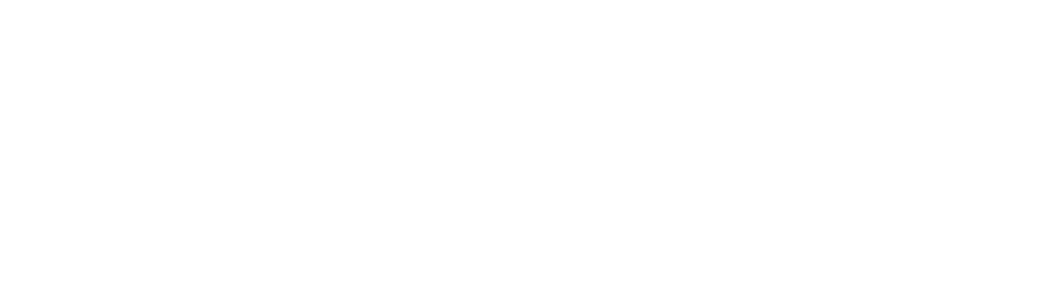
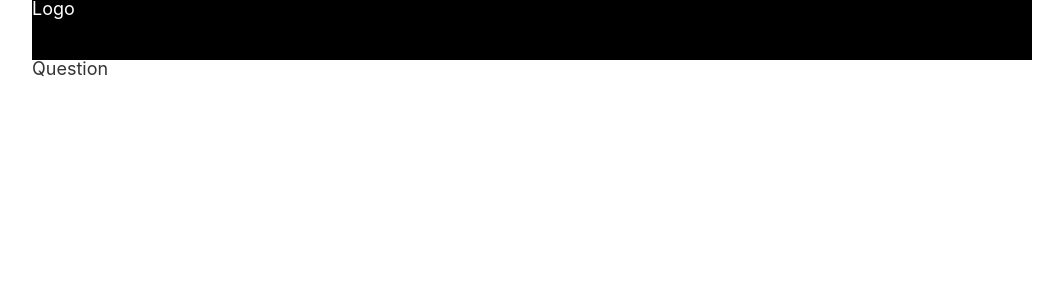
Before and after one commit to hansejun/Q-Port_TEST, a React (Create React App) app: page /question/1 in a window 1280 px wide. Before the commit this address had no page. Shown: the top 300 px of the page, without its empty margins (108-1171 px from the left). Built offline with nearby package versions, Linux system fonts and the light colour scheme; a web font is replaced by a local one.

Commit message:
질문 디테일 페이지 생성

```diff
--- /dev/null
+++ b/src/pages/QuestionDetail.jsx
@@ -0,0 +1,10 @@
+import Layout from "../components/Layout/Layout";
+
+function QuestionDetail() {
+  return (
+    <Layout>
+      <div>Question</div>
+    </Layout>
+  );
+}
+export default QuestionDetail;
--- a/src/shared/Router.jsx
+++ b/src/shared/Router.jsx
@@ -3,6 +3,7 @@
 import Join from "../pages/Join";
 import Login from "../pages/Login";
 import Profile from "../pages/Profile";
+import QuestionDetail from "../pages/QuestionDetail";
 
 function Router() {
   return (
@@ -12,6 +13,7 @@
         <Route path="/login" element={<Login />} />
         <Route path="/join" element={<Join />} />
         <Route path="/profile/:id" element={<Profile />} />
+        <Route path="/question/:id" element={<QuestionDetail />} />
       </Routes>
     </BrowserRouter>
   );
```
